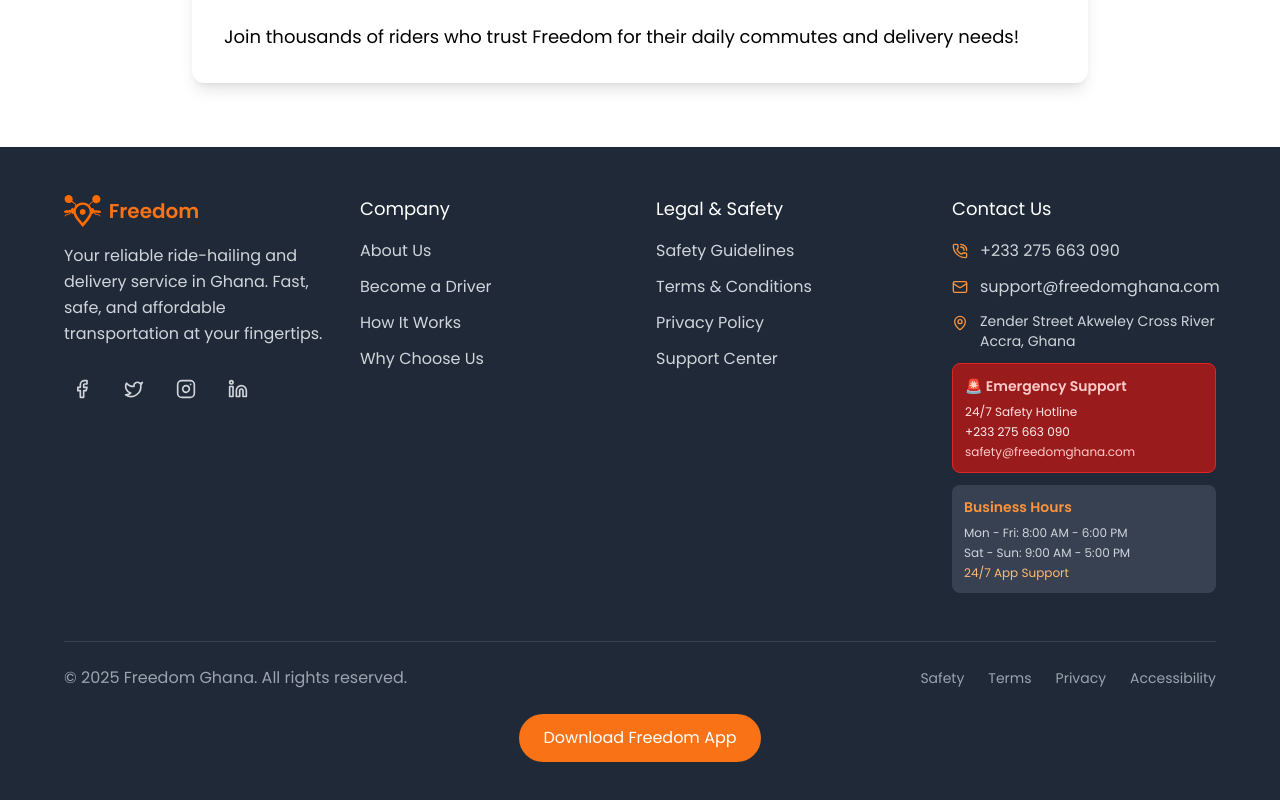
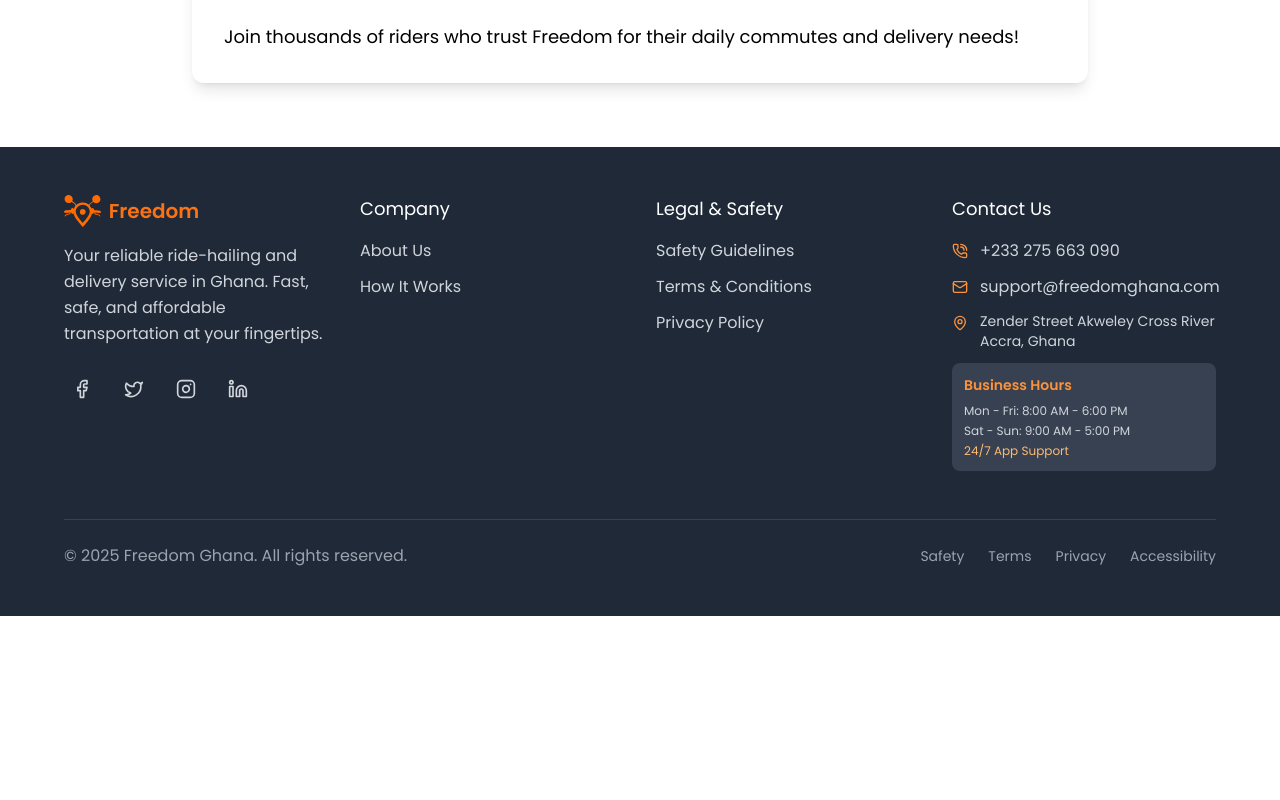
Before and after one commit to JoelEmmanuelCloud/freedom-ride-hailing, a React (Create React App) app: page / in a window 1280 px wide. Shown: the part 4899-5699 px from the top of the page. After the commit the page ends 5515 px from the top, so only its background shows below. Built offline with nearby package versions, Linux system fonts and the light colour scheme.

Commit message:
feat: update

```diff
--- a/src/components/layout/Footer.js
+++ b/src/components/layout/Footer.js
@@ -118,29 +118,11 @@
               </li>
               <li>
                 <a
-                  href="#driver-recruitment"
-                  onClick={(e) => scrollToSection('driver-recruitment', e)}
-                  className="text-gray-300 hover:text-orange-400 transition-colors duration-200 block"
-                >
-                  Become a Driver
-                </a>
-              </li>
-              <li>
-                <a
                   href="#how-it-works"
                   onClick={(e) => scrollToSection('how-it-works', e)}
                   className="text-gray-300 hover:text-orange-400 transition-colors duration-200 block"
                 >
                   How It Works
-                </a>
-              </li>
-              <li>
-                <a
-                  href="#why-choose-freedom"
-                  onClick={(e) => scrollToSection('why-choose-freedom', e)}
-                  className="text-gray-300 hover:text-orange-400 transition-colors duration-200 block"
-                >
-                  Why Choose Us
                 </a>
               </li>
             </ul>
@@ -177,18 +159,6 @@
                   Privacy Policy
                 </a>
               </li>
-              <li>
-                <a
-                  href="#support"
-                  onClick={(e) => {
-                    e.preventDefault();
-                    scrollToSection('contact', e);
-                  }}
-                  className="text-gray-300 hover:text-orange-400 transition-colors duration-200 block"
-                >
-                  Support Center
-                </a>
-              </li>
             </ul>
           </div>
 
@@ -220,16 +190,6 @@
                   Zender Street Akweley Cross River<br />
                   Accra, Ghana
                 </span>
-              </div>
-
-              {/* Emergency Contact */}
-              <div className="mt-4 p-3 bg-red-800 rounded-lg border border-red-600">
-                <h4 className="text-sm font-semibold text-red-200 mb-2">🚨 Emergency Support</h4>
-                <div className="text-xs text-red-100 space-y-1">
-                  <div>24/7 Safety Hotline</div>
-                  <div className="font-medium text-red-50">+233 275 663 090</div>
-                  <div className="text-red-200">safety@freedomghana.com</div>
-                </div>
               </div>
 
               {/* Business Hours */}
@@ -287,17 +247,6 @@
               </a>
             </div>
           </div>
-
-          {/* App Download CTA */}
-          <div className="mt-6 text-center">
-            <a
-              href="#app-download"
-              onClick={(e) => scrollToSection('app-download', e)}
-              className="inline-flex items-center px-6 py-3 bg-orange-500 hover:bg-orange-600 text-white font-medium rounded-full transition-colors duration-200"
-            >
-              Download Freedom App
-            </a>
-          </div>
         </div>
       </div>
     </footer>
```
